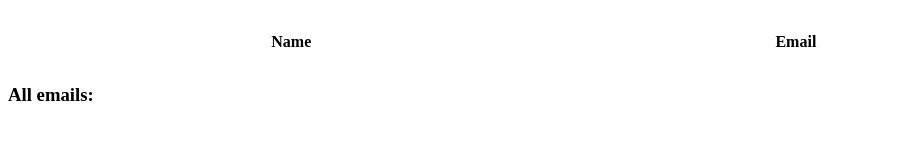
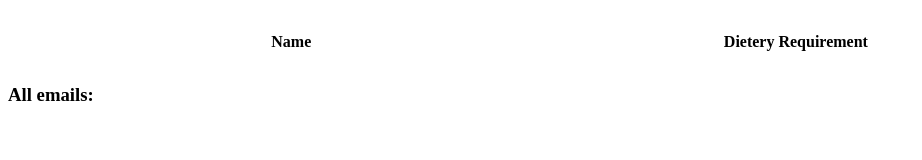
Before and after one commit to christophperrins/Emails, a plain HTML site: page display.html in a window 1280 px wide. Shown: the whole page, without its empty margins (0-922 px from the left). Drawn offline with Linux system fonts and the light colour scheme; no server answers.

Commit message:
Update display.html

```diff
--- a/display.html
+++ b/display.html
@@ -21,7 +21,7 @@
     <table id="nameTable" style="width: 80%; margin: 30px">
         <tr>
             <th style="width:50%">Name</th>
-            <th style="width:50%">Email</th>
+            <th style="width:50%">Dietery Requirement</th>
         </tr>
     </table>
 </div>
```
